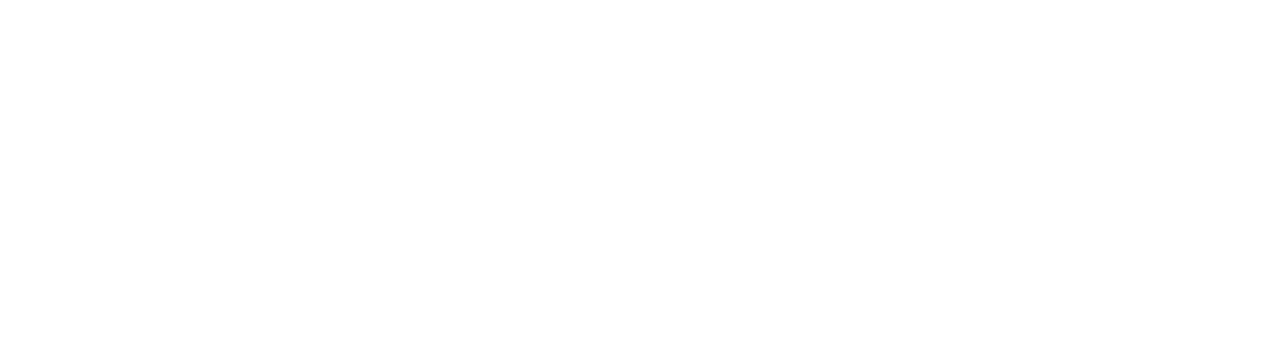
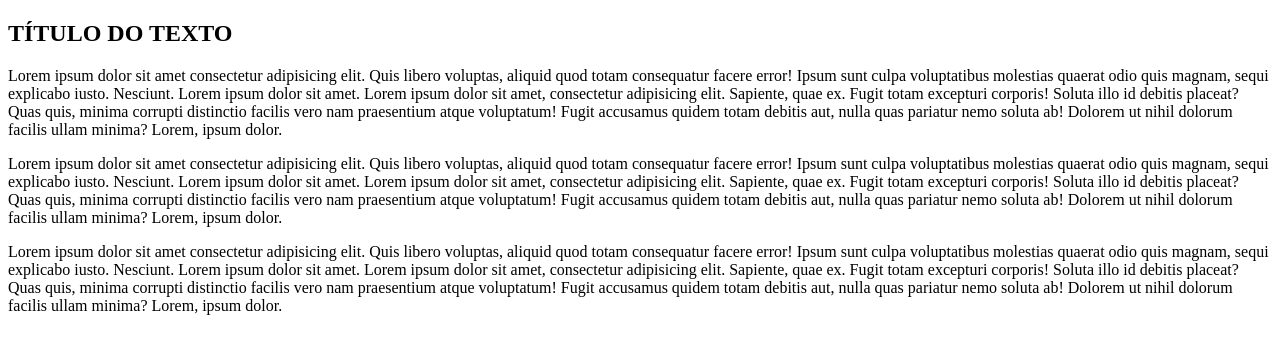
Before and after one commit to cursogit2023/Ola-Mundo, a plain HTML site: page index.html in a window 1280 px wide. Drawn offline with Linux system fonts and the light colour scheme.

Commit message:
Parágrafos
Escrevi 02 Parágrafos

```diff
--- a/index.html
+++ b/index.html
@@ -12,9 +12,22 @@
 
     <body>
 
+        <h2> TÍTULO DO TEXTO </h2>
 
+        <p>
+            Lorem ipsum dolor sit amet consectetur adipisicing elit. Quis libero voluptas, aliquid quod totam consequatur facere error! Ipsum sunt culpa voluptatibus molestias quaerat odio quis magnam, sequi explicabo iusto. Nesciunt. Lorem ipsum dolor sit amet.
+            Lorem ipsum dolor sit amet, consectetur adipisicing elit. Sapiente, quae ex. Fugit totam excepturi corporis! Soluta illo id debitis placeat? Quas quis, minima corrupti distinctio facilis vero nam praesentium atque voluptatum! Fugit accusamus quidem totam debitis aut, nulla quas pariatur nemo soluta ab! Dolorem ut nihil dolorum facilis ullam minima? Lorem, ipsum dolor.
+        </p>
 
+        <p>
+            Lorem ipsum dolor sit amet consectetur adipisicing elit. Quis libero voluptas, aliquid quod totam consequatur facere error! Ipsum sunt culpa voluptatibus molestias quaerat odio quis magnam, sequi explicabo iusto. Nesciunt. Lorem ipsum dolor sit amet.
+            Lorem ipsum dolor sit amet, consectetur adipisicing elit. Sapiente, quae ex. Fugit totam excepturi corporis! Soluta illo id debitis placeat? Quas quis, minima corrupti distinctio facilis vero nam praesentium atque voluptatum! Fugit accusamus quidem totam debitis aut, nulla quas pariatur nemo soluta ab! Dolorem ut nihil dolorum facilis ullam minima? Lorem, ipsum dolor.
+        </p>
 
+        <p>
+            Lorem ipsum dolor sit amet consectetur adipisicing elit. Quis libero voluptas, aliquid quod totam consequatur facere error! Ipsum sunt culpa voluptatibus molestias quaerat odio quis magnam, sequi explicabo iusto. Nesciunt. Lorem ipsum dolor sit amet.
+            Lorem ipsum dolor sit amet, consectetur adipisicing elit. Sapiente, quae ex. Fugit totam excepturi corporis! Soluta illo id debitis placeat? Quas quis, minima corrupti distinctio facilis vero nam praesentium atque voluptatum! Fugit accusamus quidem totam debitis aut, nulla quas pariatur nemo soluta ab! Dolorem ut nihil dolorum facilis ullam minima? Lorem, ipsum dolor.
+        </p>
 
     </body>
 
```
